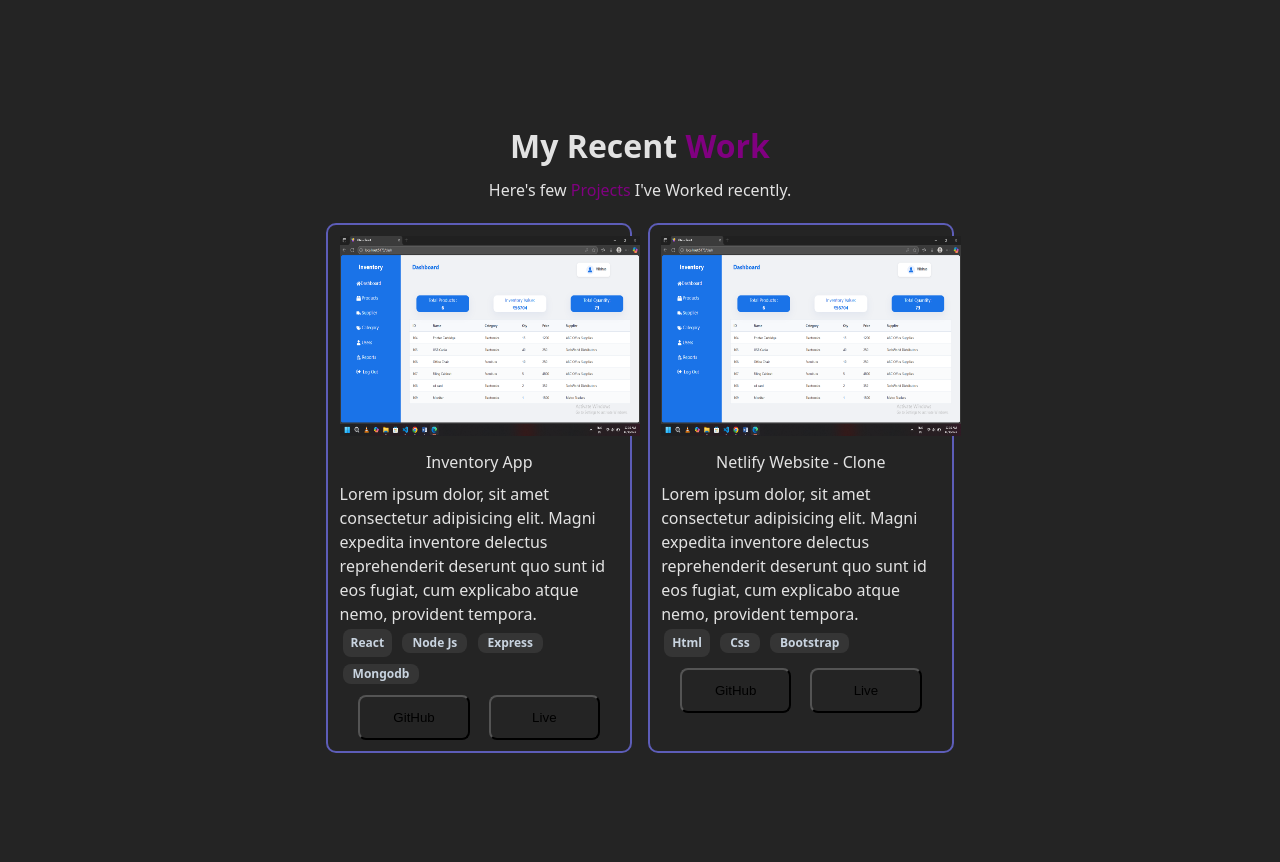
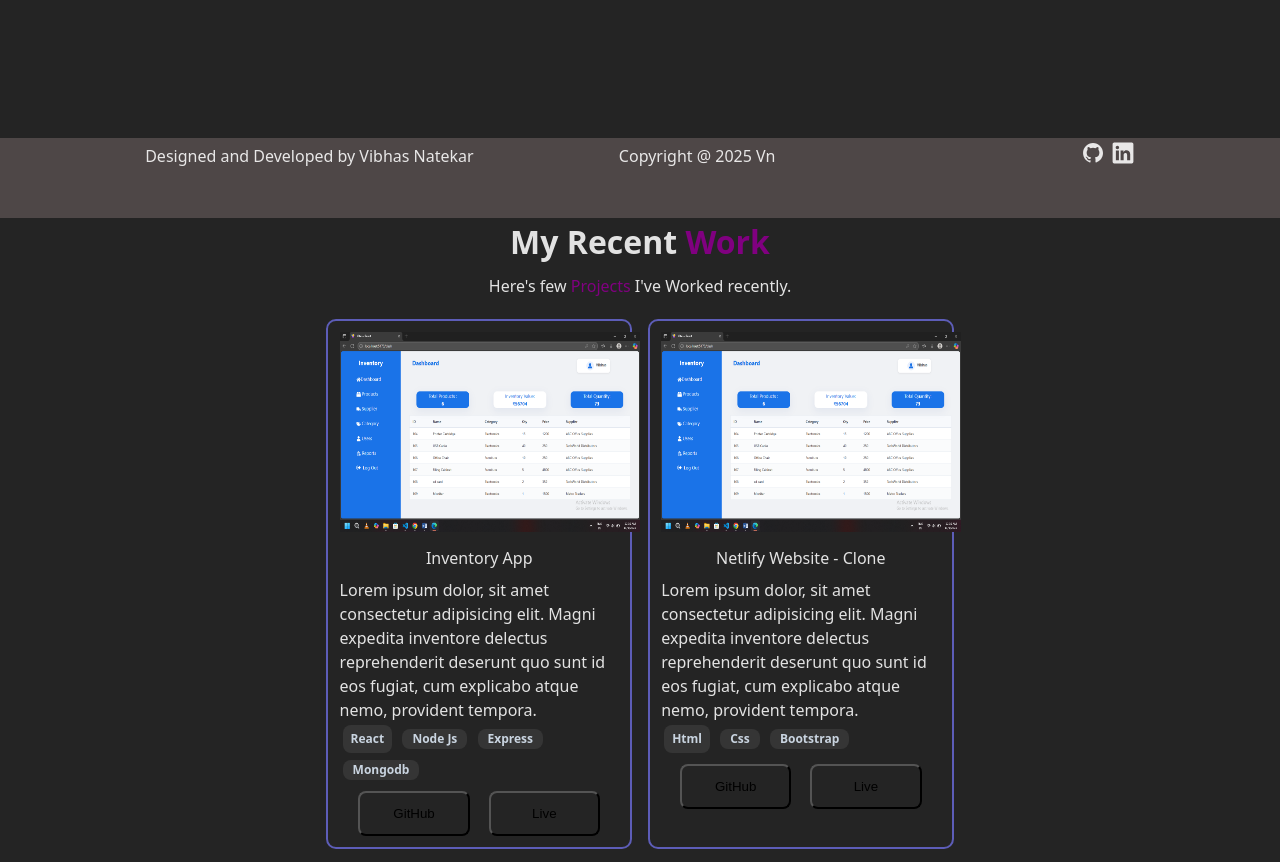
Before and after one commit to vibhasJayavantNatekar/Personal-Portfolio, a React (Vite) app: page /projects in a window 1280 px wide. Shown: the part 4640-5502 px from the top of the page. Before the commit the page ends 5406 px from the top, so only its background shows below. Built offline with nearby package versions, Linux system fonts and the light colour scheme.

Commit message:
Develop a Footer of page

```diff
--- a/src/App.jsx
+++ b/src/App.jsx
@@ -7,6 +7,7 @@
 import Herosection from './components/herosection'
 import FindMe from './components/FindMe'
 import Contact from './components/Contact'
+import Footer from './components/Footer'
 
 function App() {
 
@@ -23,6 +24,8 @@
        <Resume/>
        {/* <FindMe/> */}
        <Contact/>
+
+       <Footer/>
         <Routes>
           <Route path="projects" element={<Projects/>} />
           <Route path="about" element={<About/>} />
--- a/src/components/Footer.css
+++ b/src/components/Footer.css
@@ -3,3 +3,30 @@
     margin: 0;
     box-sizing: border-box;
 }
+.footer-wrapper{
+    height: 10vh;
+
+    margin-top: 2rem;
+    background-color: rgb(78, 71, 71);
+
+}
+.footer-container{
+
+    display: flex;
+    flex-direction: row;
+    justify-content: space-evenly;
+    align-items: center;
+    flex-wrap: wrap;
+    font-weight: lighter;
+
+}
+.copy{
+    align-self: center;
+     margin-right: 10rem;
+}
+@media screen and (max-width: 770px) {
+    .copy{
+        margin: 0;
+    }
+
+}
--- a/src/components/Footer.jsx
+++ b/src/components/Footer.jsx
@@ -1,4 +1,7 @@
 import React from 'react'
+import './Footer.css'
+import { BiLogoGithub } from 'react-icons/bi'
+import { RxLinkedinLogo } from 'react-icons/rx'
 
 const Footer = () => {
   return (
@@ -6,7 +9,15 @@
 
     <>
 
-
+    <div className="footer-wrapper">
+      <div className="footer-container">
+        <p >Designed and Developed by Vibhas Natekar</p>
+        <p className='copy'>Copyright @ 2025 Vn</p>
+        <div className="social_icons">
+          <h2><BiLogoGithub/> <RxLinkedinLogo/></h2>
+        </div>
+      </div>
+    </div>
 
     </>
 
```
